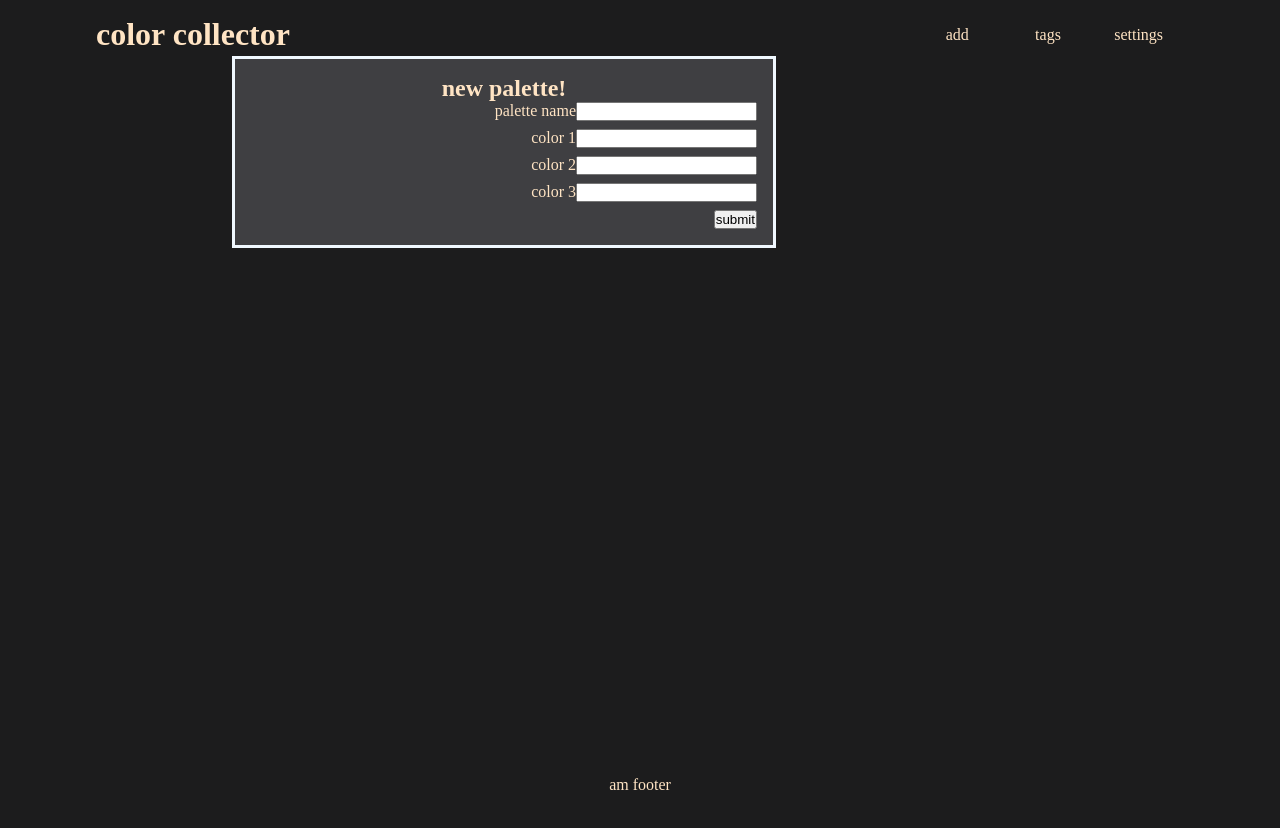
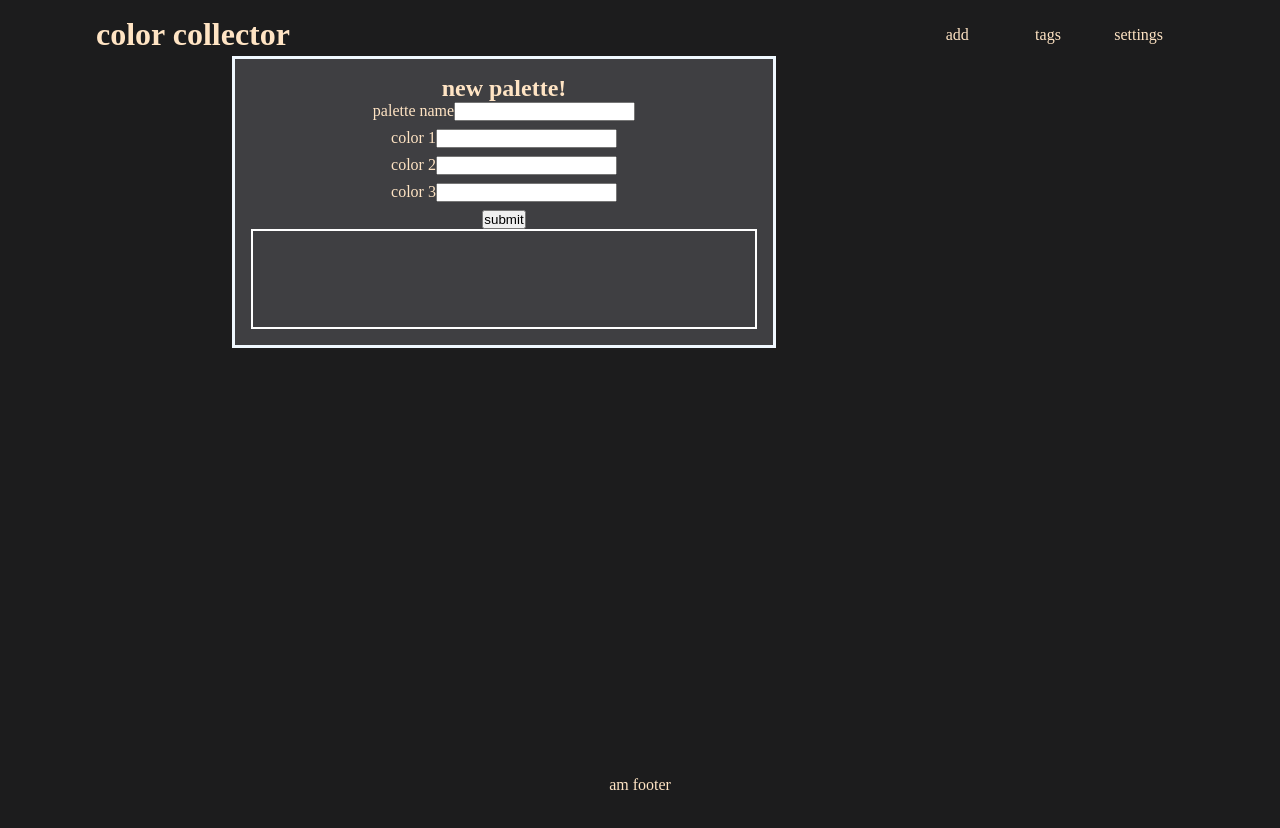
Before and after one commit to mistyb01/color-collector, a React (Create React App) app: page / in a window 1280 px wide. Both pictures are taken after a click on the element "add". Shown: the top 828 px of the page. Built offline with nearby package versions, Linux system fonts and the light colour scheme.

Commit message:
simple palette preview

```diff
--- a/src/AddPopup.js
+++ b/src/AddPopup.js
@@ -41,6 +41,13 @@ function AddPopup({handlePaletteAdd, setPaletteName, colorList, setColorList}) {
 
             <input type="submit" value="submit"/>
           </form>
+          <div className='palette-container'>
+            <div className='color-palette'>
+          {colorList && colorList.map((color) => (
+            <div style={{ 'backgroundColor': color }} >&nbsp;</div>
+          ))}
+          </div>
+          </div>
       </section>
     </>
   );
--- a/src/App.css
+++ b/src/App.css
@@ -67,7 +67,7 @@ footer {
     display: flex;
     flex-direction: column;
     row-gap: 0.5rem;
-    align-items: flex-end;
+    align-items:center;
 }
 .palette-container {
     position: relative;
--- a/src/App.jsx
+++ b/src/App.jsx
@@ -16,7 +16,7 @@ function App() {
 
   // state variables to hold values for a new palette
   const [paletteName, setPaletteName] = useState('');
-  const [colorList, setColorList] = useState('');
+  const [colorList, setColorList] = useState([]);
 
   // update localStorage whenever the palettes array is updated
   useEffect(() => {
```
Also changed, not shown: 1 other file (tests, documents, lock files or other folders).
